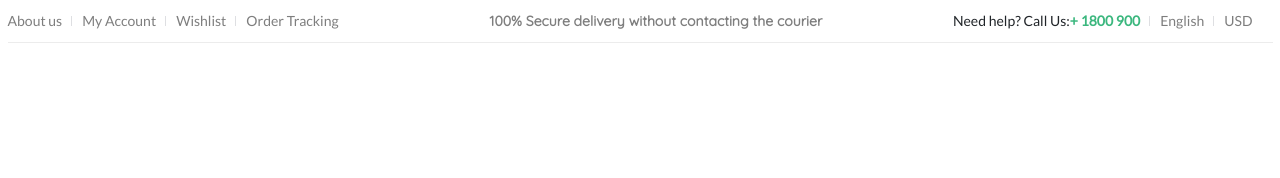
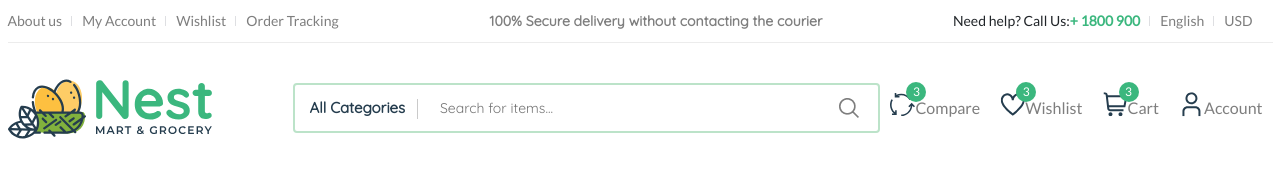
Before and after one commit to turalcavad/Nest-E-commerce, a website: page index.html in a window 1280 px wide. Drawn offline with nearby package versions, Linux system fonts and the light colour scheme.

Commit message:
header-middle finished

```diff
--- a/assets/styles/sass/base/_typography.scss
+++ b/assets/styles/sass/base/_typography.scss
@@ -38,3 +38,11 @@ h4 {
 .header-top {
 	font-family: "Lato", sans-serif;
 }
+.header-action {
+	a {
+		font-family: "Lato", sans-serif;
+		span {
+			font-family: "Lato", sans-serif;
+		}
+	}
+}
--- a/assets/styles/sass/layouts/_header.scss
+++ b/assets/styles/sass/layouts/_header.scss
@@ -1,3 +1,5 @@
+// header top starts
+
 .header-top {
 	display: flex;
 	justify-content: space-between;
@@ -79,3 +81,105 @@
 		}
 	}
 }
+
+// header top ends
+
+//header middle starts
+
+.header-middle {
+	display: flex;
+	align-items: center;
+	padding: 30px 0px;
+}
+.header-logo {
+	margin-right: 70px;
+	img {
+		min-width: 180px;
+	}
+}
+.header-search {
+	width: 100%;
+	form {
+		display: flex;
+		align-items: center;
+		border: 2px solid #bce3c9;
+		border-radius: 4px;
+		max-width: 700px;
+		background-color: #fff;
+		height: 50px;
+		font-size: 14px;
+
+		span {
+			position: relative;
+			margin-left: 15px;
+			font-size: 15px;
+			font-weight: 800;
+			color: #253d4e;
+			width: 144px;
+			&::after {
+				content: "";
+				height: 20px;
+				width: 1px;
+				background-color: #cacaca;
+				position: absolute;
+				right: 0;
+				top: 2px;
+			}
+		}
+		input {
+			position: relative;
+			width: 100%;
+			max-width: 600px;
+			border-width: 0px;
+			border-radius: 0 5px 5px 0;
+			margin-left: 20px;
+			background-color: #fff;
+			border: none;
+			outline: none;
+			background-image: url(../sass/uploads/images/header/search-icon.png);
+			background-repeat: no-repeat;
+			background-position: center right;
+		}
+	}
+}
+
+.header-middle-right {
+	display: flex;
+	align-items: center;
+	justify-content: space-between;
+	width: 100%;
+}
+.header-actions-right {
+	display: flex;
+}
+.header-action {
+	position: relative;
+	display: flex;
+	padding: 0 10px;
+
+	a {
+		display: inline-block;
+		img {
+			max-width: 25px;
+		}
+		.green-icon {
+			background-color: $color-main-green;
+			position: absolute;
+			left: 26px;
+			top: -10px;
+			color: #ffffff;
+			height: 20px;
+			width: 20px;
+			border-radius: 100%;
+			font-weight: 500;
+			font-size: 12px;
+			text-align: center;
+			line-height: 20px;
+		}
+		.action-nav {
+			color: #7e7e7e;
+			font-size: 16px;
+			line-height: 2;
+		}
+	}
+}
--- a/index.html
+++ b/index.html
@@ -49,6 +49,78 @@
 						</ul>
 					</div>
 				</div>
+
+				<div class="header-middle">
+					<div class="header-logo">
+						<a href="index.html"
+							><img
+								src="./assets/styles/sass/uploads/images/header/logo.svg"
+								alt=""
+						/></a>
+					</div>
+
+					<div class="header-middle-right">
+						<div class="header-search">
+							<form action="#">
+								<span>All Categories</span>
+								<input placeholder="Search for items..." type="text" />
+							</form>
+						</div>
+
+						<div class="header-actions-right">
+							<div class="header-action">
+								<a href="">
+									<img
+										src="./assets/styles/sass/uploads/images/header/icon-compare.svg"
+										alt=""
+									/>
+									<span class="green-icon">3</span>
+								</a>
+								<a href="">
+									<span class="action-nav">Compare</span>
+								</a>
+							</div>
+
+							<div class="header-action">
+								<a href="">
+									<img
+										src="./assets/styles/sass/uploads/images/header/icon-heart.svg"
+										alt=""
+									/>
+									<span class="green-icon">3</span>
+								</a>
+								<a href="">
+									<span class="action-nav">Wishlist</span>
+								</a>
+							</div>
+
+							<div class="header-action">
+								<a href="">
+									<img
+										src="./assets/styles/sass/uploads/images/header/icon-cart.svg"
+										alt=""
+									/>
+									<span class="green-icon">3</span>
+								</a>
+								<a href="">
+									<span class="action-nav">Cart</span>
+								</a>
+							</div>
+
+							<div class="header-action">
+								<a href="">
+									<img
+										src="./assets/styles/sass/uploads/images/header/icon-user.svg"
+										alt=""
+									/>
+								</a>
+								<a href="">
+									<span class="action-nav">Account</span>
+								</a>
+							</div>
+						</div>
+					</div>
+				</div>
 			</div>
 		</header>
 	</body>
```
Also changed, not shown: assets/styles/css/main.css, assets/styles/sass/uploads/images/header/icon-cart.svg (added), assets/styles/sass/uploads/images/header/icon-compare.svg (added), assets/styles/sass/uploads/images/header/icon-heart.svg (added), assets/styles/sass/uploads/images/header/icon-user.svg (added), assets/styles/sass/uploads/images/header/search-icon.png (added).
